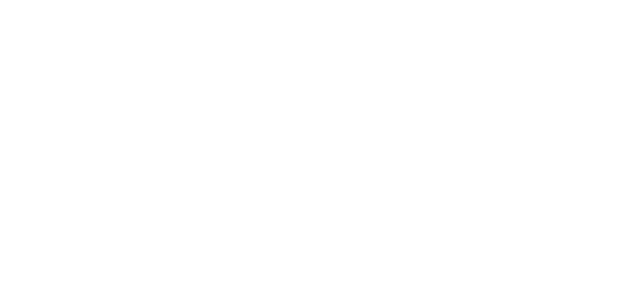
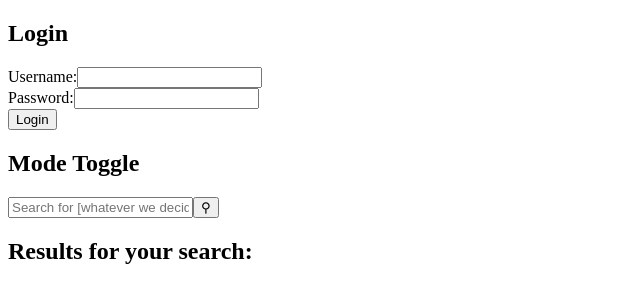
Before and after one commit to ITIS-3200-Group-19/3200-semester-project, a React (Vite) app: page / in a window 1280 px wide. Shown: the top 302 px of the page, without its empty margins (0-640 px from the left). Built offline with nearby package versions, Linux system fonts and the light colour scheme.

Commit message:
Created React App and Implmented basic component structure

```diff
--- a/src/App.jsx
+++ b/src/App.jsx
@@ -1,10 +1,23 @@
 import { useState } from "react";
-import "./App.css";
+import LoginForm from "./components/LoginForm.jsx";
+import ModeToggle from "./components/ModeToggle.jsx";
+import SearchBar from "./components/SearchBar.jsx";
+import ResultsDisplay from "./components/ResultsDisplay.jsx";
 
 function App() {
-  const [count, setCount] = useState(0);
+  const [isLoggedIn, setIsLoggedIn] = useState(false); // State to track if the user is logged in
+  const [mode, setMode] = useState("vulnerable"); // State to track the mode (vulnerable or secure)
+  const [searchResults, setSearchResults] = useState([]); // State to store search results
+  const [searchQuery, setSearchQuery] = useState(""); // State to store the current search query
 
-  return <></>;
+  return (
+    <div className="app">
+      <LoginForm />
+      <ModeToggle />
+      <SearchBar />
+      <ResultsDisplay />
+    </div>
+  );
 }
 
 export default App;
--- /dev/null
+++ b/src/components/LoginForm.jsx
@@ -0,0 +1,27 @@
+// This file is for the login form component.
+// It will contain the form for users to log in to their accounts.
+
+function LoginForm() {
+  function handleSubmit(event) {
+    event.preventDefault(); // Prevent the default form submission behavior.
+    // Handle login logic here (e.g., send credentials to the server to check if they are valid,).
+    // Set logged-in state if successful, or show an error message if not.
+  }
+
+  return (
+    <div className="login-form">
+      <h2>Login</h2>
+      <form onSubmit={handleSubmit}>
+        <label htmlFor="username">Username:</label>
+        <input type="text" id="username" name="username" required />
+        <br />
+        <label htmlFor="password">Password:</label>
+        <input type="password" id="password" name="password" required />
+        <br />
+        <button type="submit">Login</button>
+      </form>
+    </div>
+  );
+}
+
+export default LoginForm;
--- /dev/null
+++ b/src/components/ModeToggle.jsx
@@ -0,0 +1,13 @@
+// This file is for the mode toggle component.
+// It will contain the toggle for users to switch between secure and vulnerable modes.
+
+function ModeToggle() {
+  return (
+    <div>
+      {/* Toggleable switch */}
+      <h2>Mode Toggle</h2>
+    </div>
+  );
+}
+
+export default ModeToggle;
--- /dev/null
+++ b/src/components/ResultsDisplay.jsx
@@ -0,0 +1,13 @@
+// This file is for the results display component.
+// It will contain the display for the results of the search passed to it.
+
+function ResultsDisplay({ results }) {
+  return (
+    <div>
+      <h2>Results for your search:</h2>
+      {/* Display the results here */}
+    </div>
+  );
+}
+
+export default ResultsDisplay;
--- /dev/null
+++ b/src/components/SearchBar.jsx
@@ -0,0 +1,42 @@
+// This file is for the search bar component.
+// It will contain the form for users to search for [whatever we decide].
+
+import React, { useState } from "react";
+
+function SearchBar() {
+  const [searchTerm, setSearchTerm] = useState("");
+
+  function handleInputChange(event) {
+    setSearchTerm(event.target.value);
+  }
+
+  function handleSearchBtnClick() {
+    if (searchTerm.trim() !== "") {
+      // Perform search logic here or call a function to handle the search.
+    }
+  }
+
+  function handleEnterKeyDown(event) {
+    if (event.key === "Enter") {
+      handleSearchBtnClick();
+    }
+  }
+
+  return (
+    <div className="search-bar">
+      <input
+        type="text"
+        value={searchTerm}
+        className="search-input"
+        onChange={handleInputChange}
+        onKeyDown={handleEnterKeyDown}
+        placeholder="Search for [whatever we decide]..."
+      />
+      <button className="search-btn" onClick={handleSearchBtnClick}>
+        &#x26B2;
+      </button>
+    </div>
+  );
+}
+
+export default SearchBar;
```
Also changed, not shown: src/App.css (deleted).
